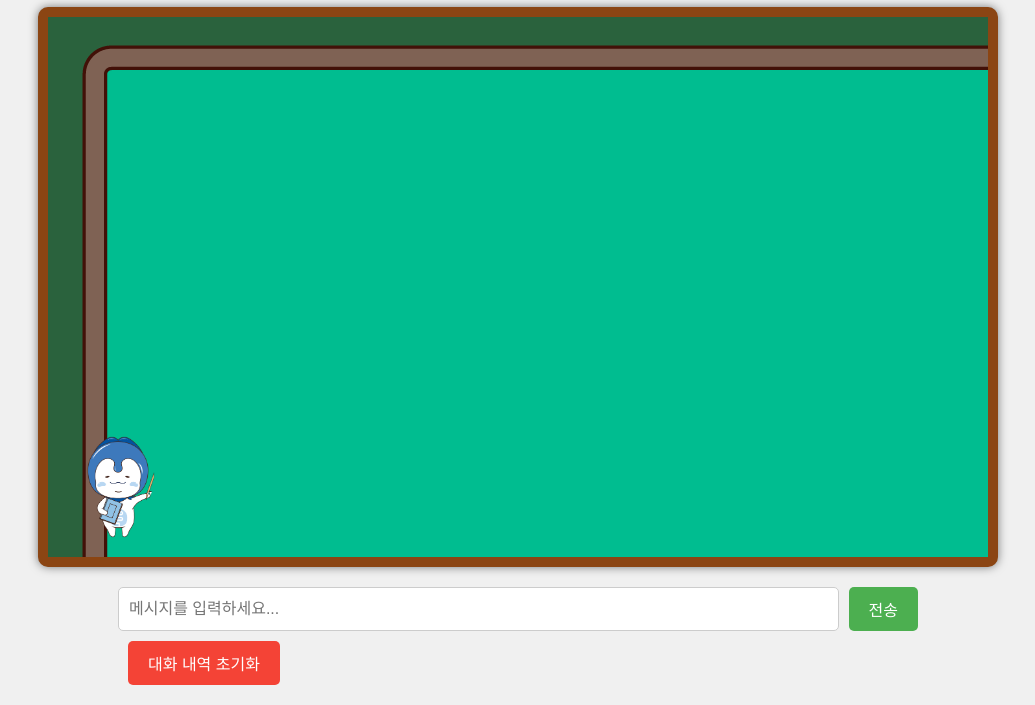
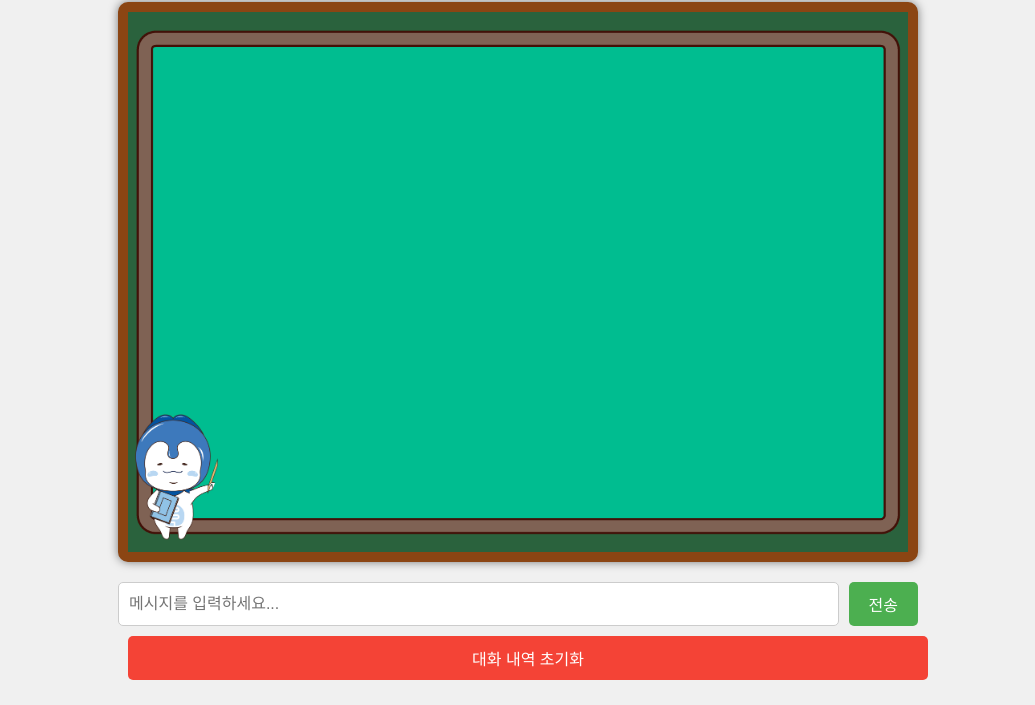
Before and after one commit to EOM0722/Chatbot, a plain HTML site: page index.html in a window 1280 px wide. Shown: the part 105-810 px from the top of the page, without its empty margins (122-1157 px from the left). Drawn offline with Linux system fonts and the light colour scheme; a web font is replaced by a local one.

Commit message:
Update styles.css

```diff
--- a/css/styles.css
+++ b/css/styles.css
@@ -18,7 +18,7 @@ body {
     justify-content: center;
     align-items: center;
     min-height: 100vh;
-    padding: 20px;
+    padding: 10px;
 }
 
 .container {
@@ -37,7 +37,7 @@ h1 {
 }
 
 #chat-area {
-    width: 120%;
+    width: 100%;
     height: 70vh;
     background-color: #2a623d;
     border: 10px solid #8B4513;
@@ -48,17 +48,26 @@ h1 {
 }
 
 #chalkboard {
-    width: 120%;
+    width: 100%;
     height: 100%;
     position: relative;
 }
 
+#chalkboard img {
+    width: 100%;
+    height: 100%;
+    object-fit: cover;
+    position: absolute;
+    top: 0;
+    left: 0;
+}
+
 #chatbox {
     position: absolute;
-    top: 80px;
-    left: 100px;
-    right: 210px;
-    bottom: 80px;
+    top: 60px;
+    left: 20px;
+    right: 20px;
+    bottom: 140px;
     overflow-y: auto;
     padding: 10px;
     display: flex;
@@ -68,9 +77,9 @@ h1 {
 #character {
     position: absolute;
     bottom: 50px;
-    left: 10px;
-    width: 80px;
-    height: 80px;
+    left: -30px;
+    width: 100px;
+    height: 100px;
 }
 
 #character-image {
@@ -132,6 +141,7 @@ h1 {
 
 #clear-history {
     background-color: #f44336;
+    width: 100%;
 }
 
 @media (max-width: 768px) {
@@ -162,7 +172,7 @@ h1 {
 
 @media (max-width: 480px) {
     body {
-        padding: 10px;
+        padding: 5px;
     }
 
     h1 {
@@ -171,7 +181,7 @@ h1 {
     }
 
     #chat-area {
-        height: 70vh;
+        height: calc(100vh - 200px);
         border-width: 5px;
     }
 
@@ -200,13 +210,3 @@ h1 {
         padding: 8px 15px;
     }
 }
-
-@media (max-height: 600px) {
-    #chat-area {
-        height: 60vh;
-    }
-
-    #chatbox {
-        bottom: 50px;
-    }
-}
```
